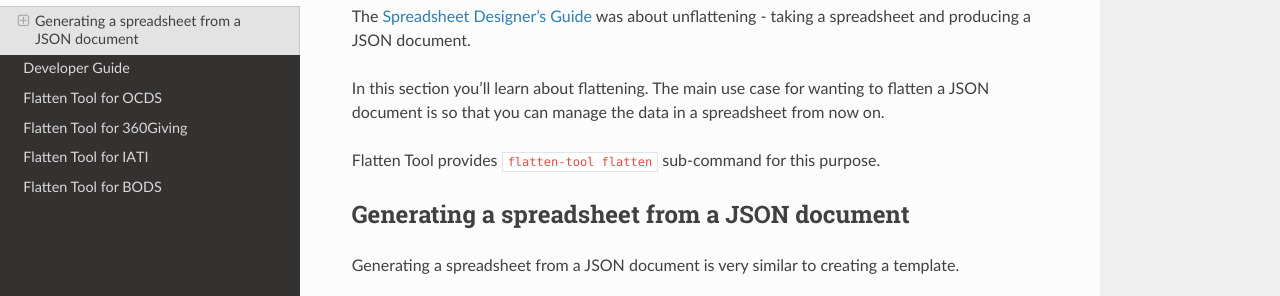
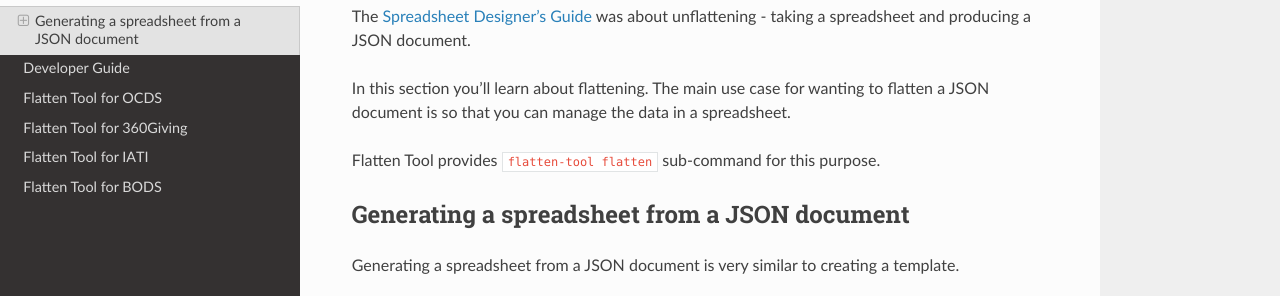
Before and after one commit to OpenDataServices/flatten-tool, a Sphinx documentation site: the page built from docs/flatten.rst, in a window 1280 px wide and 900 px high, cut to the strip 304-600 px from the top of the window. Built offline with Sphinx 7.4.7 and the Read the Docs theme 2.0.0, drawn with Linux system fonts in a browser that asks for light colours.

Commit message:
A user might flatten a JSON document, edit it as a spreadsheet, then unflatten it back

```diff
--- a/docs/flatten.rst
+++ b/docs/flatten.rst
@@ -11,8 +11,7 @@ The :doc:`Spreadsheet Designer's Guide <unflatten>` was about unflattening -
 taking a spreadsheet and producing a JSON document.
 
 In this section you'll learn about flattening. The main use case for wanting to
-flatten a JSON document is so that you can manage the data in a spreadsheet
-from now on.
+flatten a JSON document is so that you can manage the data in a spreadsheet.
 
 Flatten Tool provides ``flatten-tool flatten`` sub-command for this purpose.
 
```
